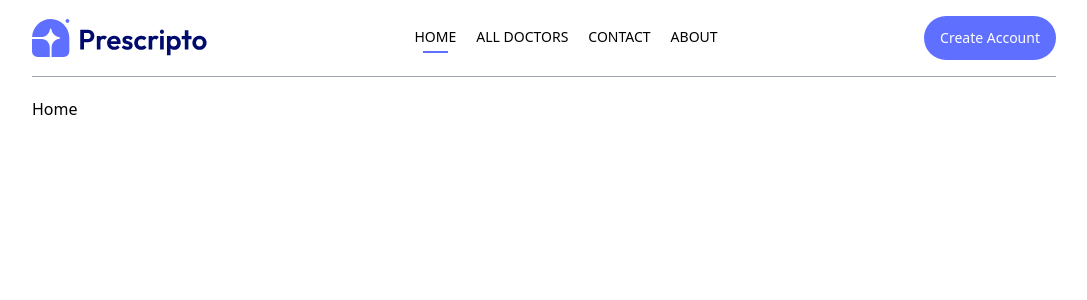
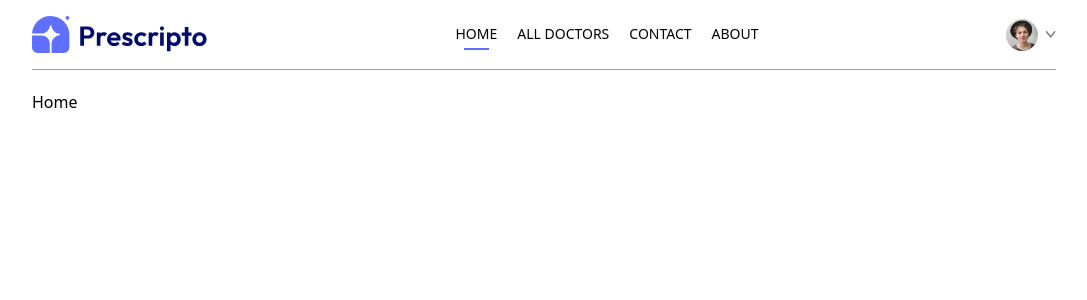
Before and after one commit to Bammytoye/ZekeHealthCare, a React (Vite) app in the folder frontend/: page / in a window 1280 px wide. Shown: the top 300 px of the page, without its empty margins (96-1183 px from the left). Built offline with nearby package versions, Linux system fonts and the light colour scheme.

Commit message:
'NavBar'

```diff
--- a/frontend/src/App.jsx
+++ b/frontend/src/App.jsx
@@ -26,7 +26,7 @@ const App = () => {
         <Route path='/contact' element={<Contact/>} />
         <Route path='/doctors' element={<Doctors/>} />
         <Route path='/doctors/:speciality' element={<Doctors/>} />
-        <Route path='/profile' element={<Profile/>} />
+        <Route path='/my-profile' element={<Profile/>} />
         <Route path='/my-appointment' element={<MyAppointment/>} />
         <Route path='/appointment/:docId' element={<Appointment/>} />
         <Route path='/login' element={<Login/>} />
--- a/frontend/src/components/Navbar.jsx
+++ b/frontend/src/components/Navbar.jsx
@@ -1,8 +1,13 @@
-import React from 'react'
+import React, { useState } from 'react'
 import assets from '../assets/assets_frontend/assets'
-import { NavLink } from 'react-router-dom'
+import { NavLink, useNavigate } from 'react-router-dom'
 
 const Navbar = () => {
+    const navigate = useNavigate()
+
+    const [showMenu, setShowMenu] = useState(false);
+    const [token, setToken] = useState(true)
+
     return (
         <div className='flex items-center justify-between py-4 mb-5 text-sm border-b border-b-gray-400'>
             <img
@@ -40,9 +45,24 @@ const Navbar = () => {
             </ul>
 
             <div className='flex items-center gap-4'>
-                <button className='bg-primary text-white px-4 py-3 rounded-full text-sm font-medium hidden md:block'>
+                {
+                    token ?
+                    <div className='flex items-center gap-2 cursor-pointer group relative'>
+                        <img className='w-8 rounded-full' src={assets.profile_pic} alt="Profile Pic" />
+                        <img className='w-2.5' src={assets.dropdown_icon} alt='Drop Down Icon' />
+
+                        <div className='absolute top-0 hidden right-0 pt-14 text-base font-medium text-gray-600 group-hover:block z-20'>
+                            <div className='min-w-48 bg-stone-100 rounded flex flex-col gap-4 p-4'>
+                                <p onClick={()=> navigate('my-profile')} className='hover:text-black cursor-pointer'>My Profile</p>
+                                <p onClick={()=> navigate('my-appointment')} className='hover:text-black cursor-pointer'>My Appointment</p>
+                                <p onClick={()=> setToken(false)} className='hover:text-black cursor-pointer'>Log Out</p>
+                            </div>
+                        </div>
+                    </div> :
+                <button onClick={()=> navigate('/login')} className='bg-primary text-white px-4 py-3 rounded-full text-sm font-medium hidden md:block'>
                     Create Account
                 </button>
+                }
             </div>
         </div>
     )
```
